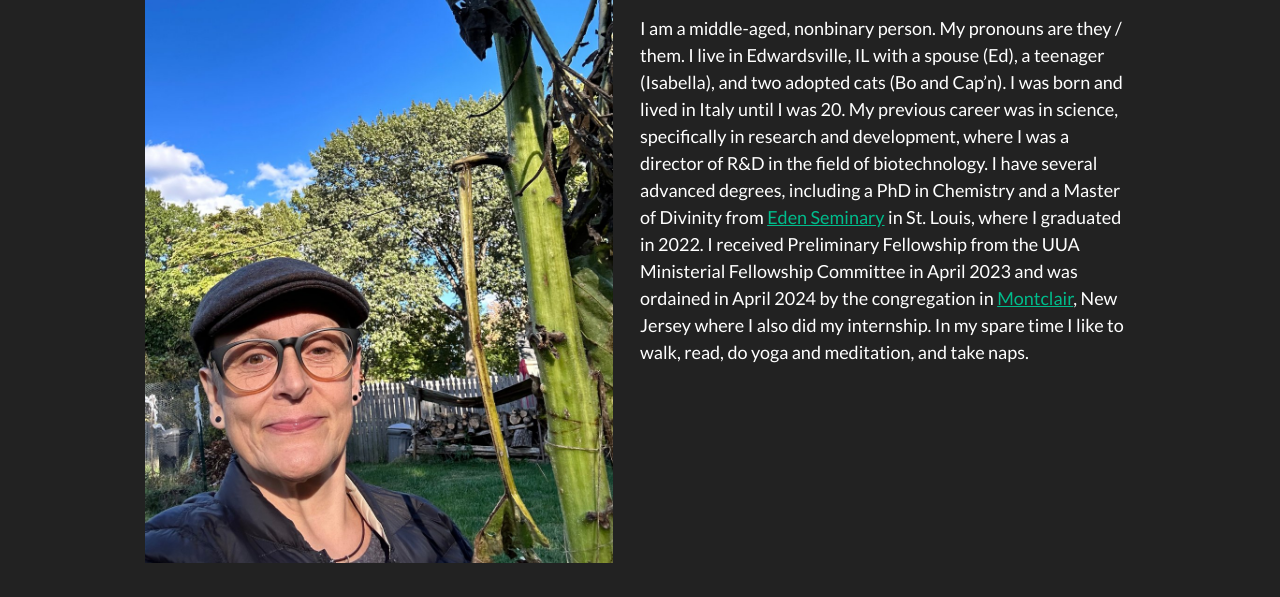
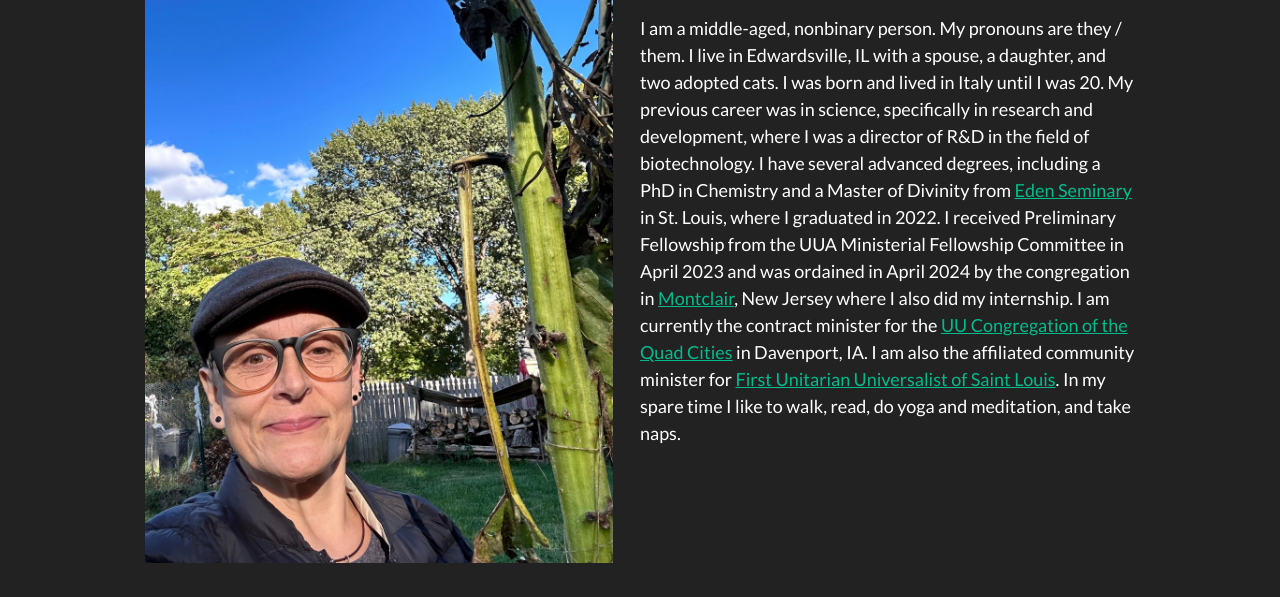
Before and after one commit to strupia/strupia.github.io, a plain HTML site: page about.html in a window 1280 px wide. Shown: the part 160-757 px from the top of the page. Drawn offline with Linux system fonts and the light colour scheme.

Commit message:
update about page

```diff
--- a/about.html
+++ b/about.html
@@ -101,7 +101,7 @@ ul.task-list li input[type="checkbox"] {
 <div class="quarto-title-meta">
   </div>
 </header><main class="content" id="quarto-document-content">
-<p>I am a middle-aged, nonbinary person. My pronouns are they / them. I live in Edwardsville, IL with a spouse (Ed), a teenager (Isabella), and two adopted cats (Bo and Cap’n). I was born and lived in Italy until I was 20. My previous career was in science, specifically in research and development, where I was a director of R&amp;D in the field of biotechnology. I have several advanced degrees, including a PhD in Chemistry and a Master of Divinity from <a href="https://www.eden.edu">Eden Seminary</a> in St.&nbsp;Louis, where I graduated in 2022. I received Preliminary Fellowship from the UUA Ministerial Fellowship Committee in April 2023 and was ordained in April 2024 by the congregation in <a href="https://www.uumontclair.org">Montclair</a>, New Jersey where I also did my internship. In my spare time I like to walk, read, do yoga and meditation, and take naps.</p>
+<p>I am a middle-aged, nonbinary person. My pronouns are they / them. I live in Edwardsville, IL with a spouse, a daughter, and two adopted cats. I was born and lived in Italy until I was 20. My previous career was in science, specifically in research and development, where I was a director of R&amp;D in the field of biotechnology. I have several advanced degrees, including a PhD in Chemistry and a Master of Divinity from <a href="https://www.eden.edu">Eden Seminary</a> in St.&nbsp;Louis, where I graduated in 2022. I received Preliminary Fellowship from the UUA Ministerial Fellowship Committee in April 2023 and was ordained in April 2024 by the congregation in <a href="https://www.uumontclair.org">Montclair</a>, New Jersey where I also did my internship. I am currently the contract minister for the <a href="https://www.uucqc.org">UU Congregation of the Quad Cities</a> in Davenport, IA. I am also the affiliated community minister for <a href="https://www.firstuustlouis.org">First Unitarian Universalist of Saint Louis</a>. In my spare time I like to walk, read, do yoga and meditation, and take naps.</p>
 <p>&nbsp;</p>
 <p>&nbsp;</p>
 <p>&nbsp;</p>
```
